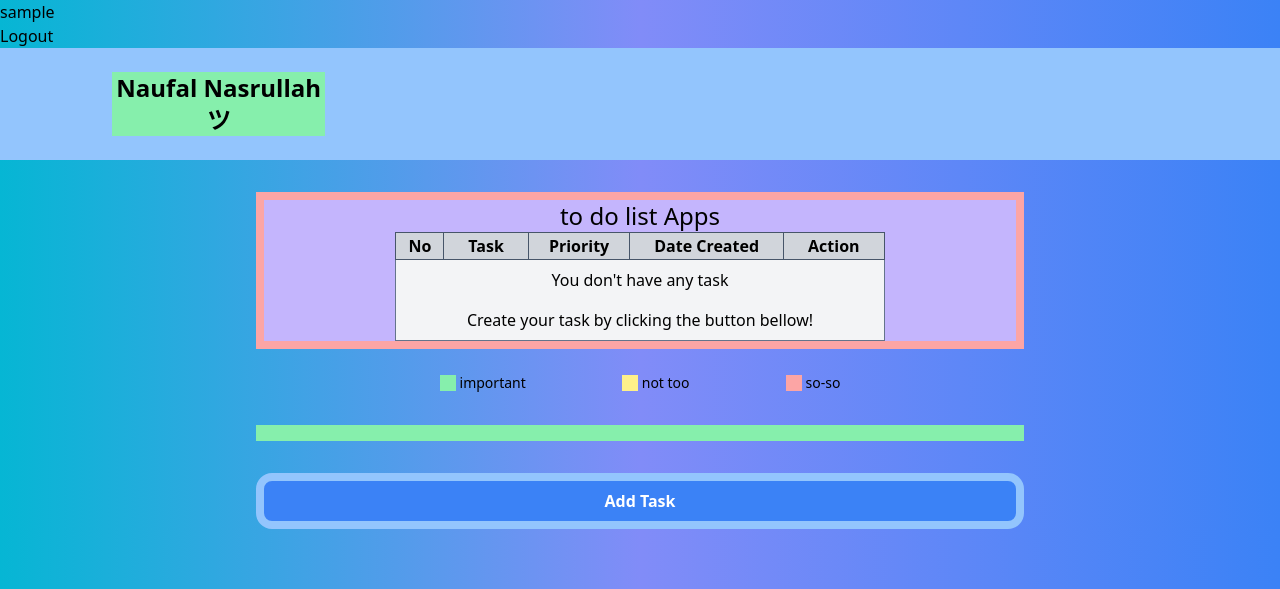
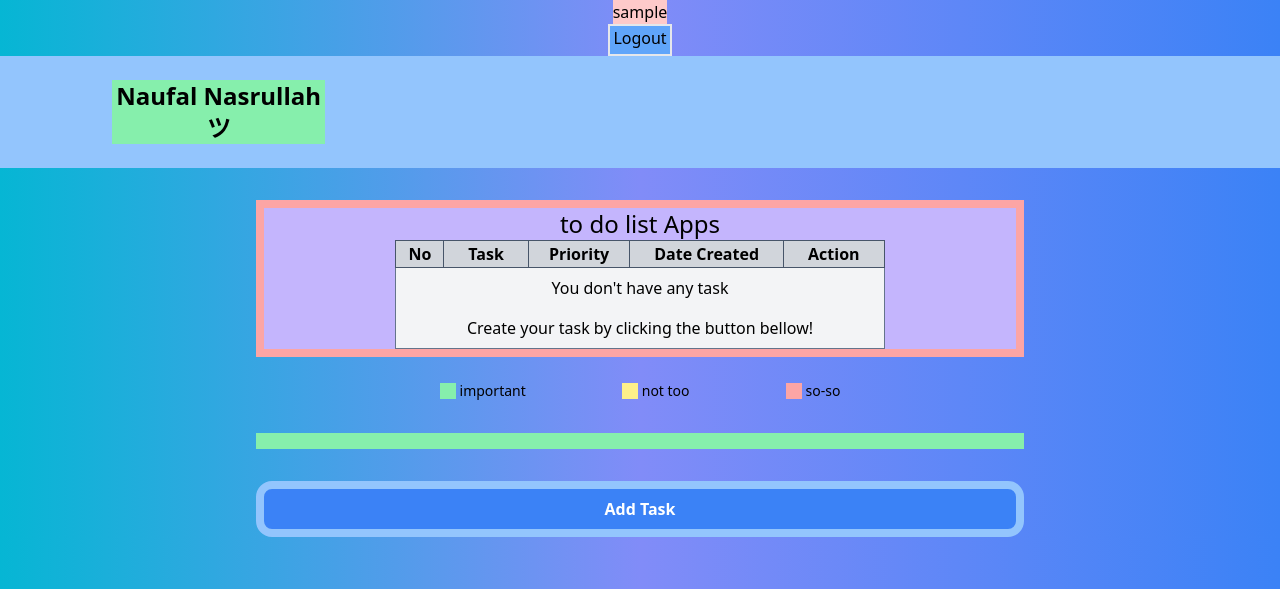
Before and after one commit to nflnsr/django-tailwind-postgresql, a Django app: page / in a window 1280 px wide. Shown: the top 589 px of the page. Run offline with Django 4.2, Linux system fonts and the light colour scheme; the visitor is signed in with stand-in values (Sample User, id 1); data that the repository does not hold is empty; some libraries are stand-ins or nearby versions.

Commit message:
update user specific data

```diff
--- a/theme/static/css/dist/styles.css
+++ b/theme/static/css/dist/styles.css
@@ -819,6 +819,19 @@ select {
   height: 2.5rem;
 }
 
+.h-6 {
+  height: 1.5rem;
+}
+
+.h-fit {
+  height: -moz-fit-content;
+  height: fit-content;
+}
+
+.h-5 {
+  height: 1.25rem;
+}
+
 .w-2\/3 {
   width: 66.666667%;
 }
@@ -863,6 +876,27 @@ select {
   width: 10rem;
 }
 
+.w-8 {
+  width: 2rem;
+}
+
+.w-fit {
+  width: -moz-fit-content;
+  width: fit-content;
+}
+
+.w-5 {
+  width: 1.25rem;
+}
+
+.w-10 {
+  width: 2.5rem;
+}
+
+.w-1 {
+  width: 0.25rem;
+}
+
 .border-collapse {
   border-collapse: collapse;
 }
@@ -873,6 +907,10 @@ select {
 
 .cursor-default {
   cursor: default;
+}
+
+.flex-col {
+  flex-direction: column;
 }
 
 .items-center {
@@ -909,6 +947,10 @@ select {
 
 .border-4 {
   border-width: 4px;
+}
+
+.border-2 {
+  border-width: 2px;
 }
 
 .border-green-300 {
@@ -1010,19 +1052,9 @@ select {
   background-color: rgb(34 211 238 / var(--tw-bg-opacity));
 }
 
-.bg-green-400 {
+.bg-red-200 {
   --tw-bg-opacity: 1;
-  background-color: rgb(74 222 128 / var(--tw-bg-opacity));
-}
-
-.bg-cyan-500 {
-  --tw-bg-opacity: 1;
-  background-color: rgb(6 182 212 / var(--tw-bg-opacity));
-}
-
-.bg-cyan-600 {
-  --tw-bg-opacity: 1;
-  background-color: rgb(8 145 178 / var(--tw-bg-opacity));
+  background-color: rgb(254 202 202 / var(--tw-bg-opacity));
 }
 
 .bg-gradient-to-r {
@@ -1058,6 +1090,14 @@ select {
 
 .p-2 {
   padding: 0.5rem;
+}
+
+.p-3 {
+  padding: 0.75rem;
+}
+
+.p-5 {
+  padding: 1.25rem;
 }
 
 .py-6 {
@@ -1107,6 +1147,10 @@ select {
 
 .text-center {
   text-align: center;
+}
+
+.align-middle {
+  vertical-align: middle;
 }
 
 .font-serif {
--- a/todolist/templates/projects/index.html
+++ b/todolist/templates/projects/index.html
@@ -7,8 +7,16 @@
 {% block body %}
 
 {% if request.user.is_authenticated %}
-    <p>{{ request.user }}</p>
-    <a href="{% url 'logout' %}">Logout</a>
+<div class="">
+    <div>
+        <h2 class="bg-red-200 w-fit h-fit mx-auto"> {{ request.user }} </h2>
+    </div>
+    <div class="w-16 h-8 mx-auto">
+        <a href="{% url 'logout' %}" class="w-16">
+            <div class="bg-blue-400 border-2 mx-auto w-16 h-8 text-center">Logout</div>
+        </a>
+    </div>
+</div>
 
 <header class="">
     <div class="bg-blue-300 py-6">
@@ -161,6 +169,9 @@
                         type="text" name="date_created" id="date-form " value="{{ today }}" disabled>
                 </div>
             </div>
+            <div class="">
+                <input type="text" name="user" id="user" value="{{ user.id }}">
+            </div>
         </div>
         <div class="text-center mb-6 lg:mb-8">
             <input type="submit" name="submit" value="Submit"
--- a/todolist/views.py
+++ b/todolist/views.py
@@ -32,28 +32,22 @@ class Login(LoginView):
 
 
 def index(request):
-    lists = Todolist.objects.all()
-    context = {}
+    user = request.user
+    lists = Todolist.objects.all().filter(user=user.id)
 
     today = date.today()
     form = TodolistForm()
     if request.method == 'POST':
         form = TodolistForm(request.POST)
+        # submit user id
+        print('user id: ', user.id)
         if form.is_valid():
             form.save()
             print('form data: ', request.POST)
             return redirect('index')
 
-
-    # @login_required
-    # def display_user_data(request):
-    #     user = request.user
-    #     data = retrieve_user_data(user)
-    #     context = {'form': form }
-    #     return render(request, 'user_data.html', {'data': data})
-    # context['form'] = form
-    context['lists'] = lists
-    context['today'] = today
+    context = {'lists': lists, 'form': form, 'today': today, 'user': user}
+    print(user.id)
     return render(request, '../templates/projects/index.html', context)
 
     # @login_required
```
